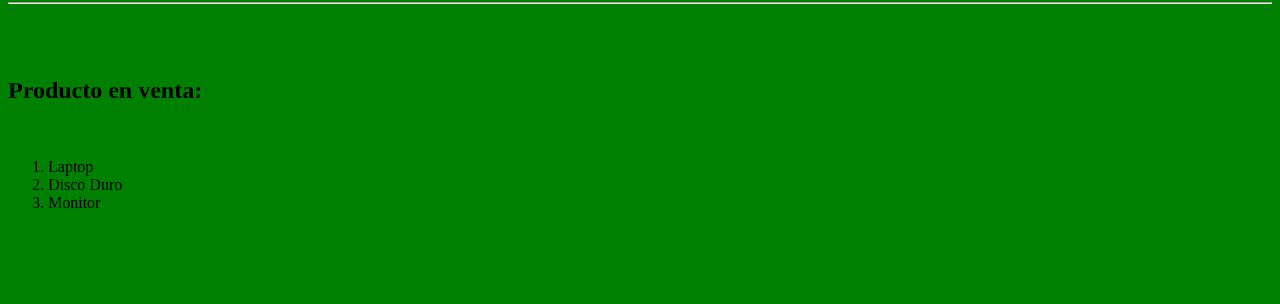
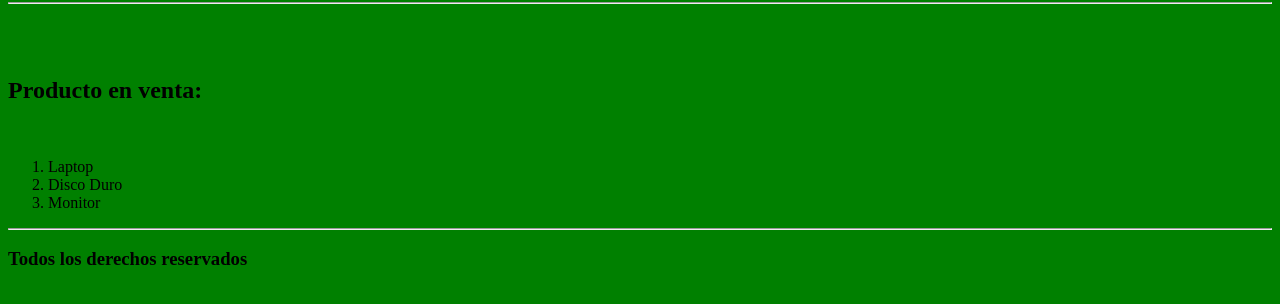
Before and after one commit to mayuostostech-crypto/EJERCICIO2, a plain HTML site: page index.html in a window 1280 px wide. Shown: the part 78-382 px from the top of the page. Drawn offline with Linux system fonts and the light colour scheme.

```diff
--- a/index.html
+++ b/index.html
@@ -16,5 +16,7 @@
         <li> Disco Duro </li>
         <li> Monitor </li>
     </ol>
+    <hr>
+    <h3> Todos los derechos reservados </h3>
 </body>
 </html>
```
